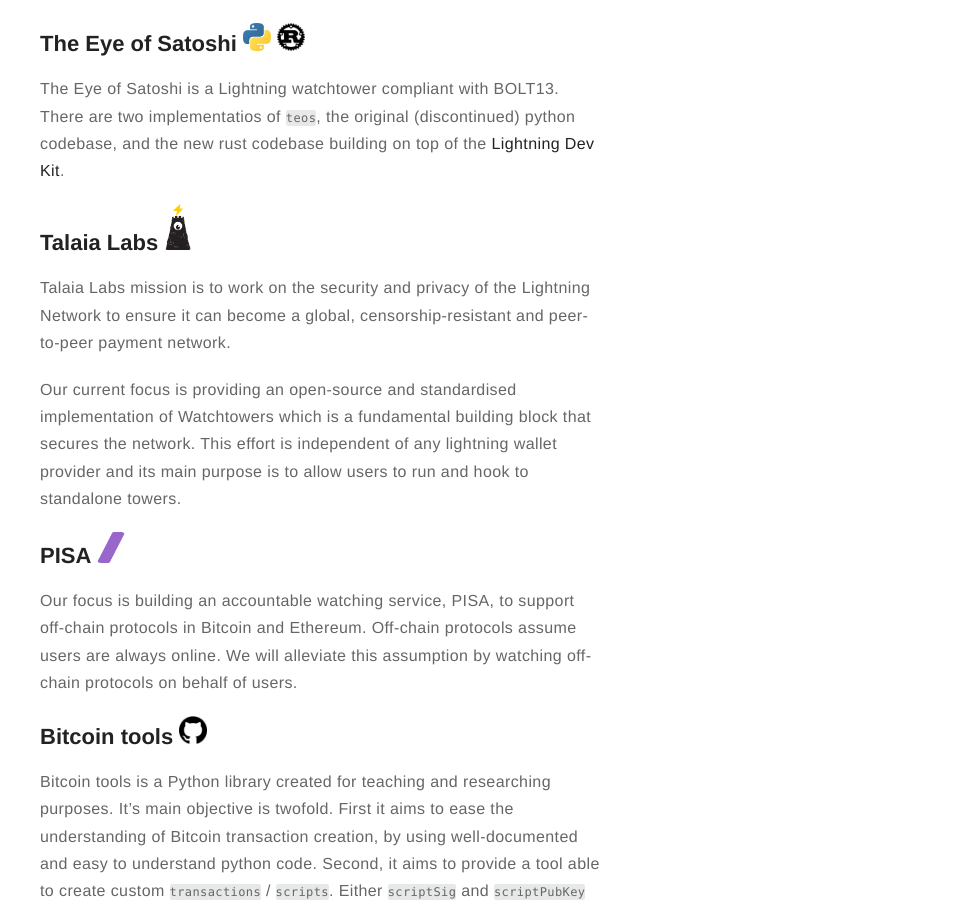
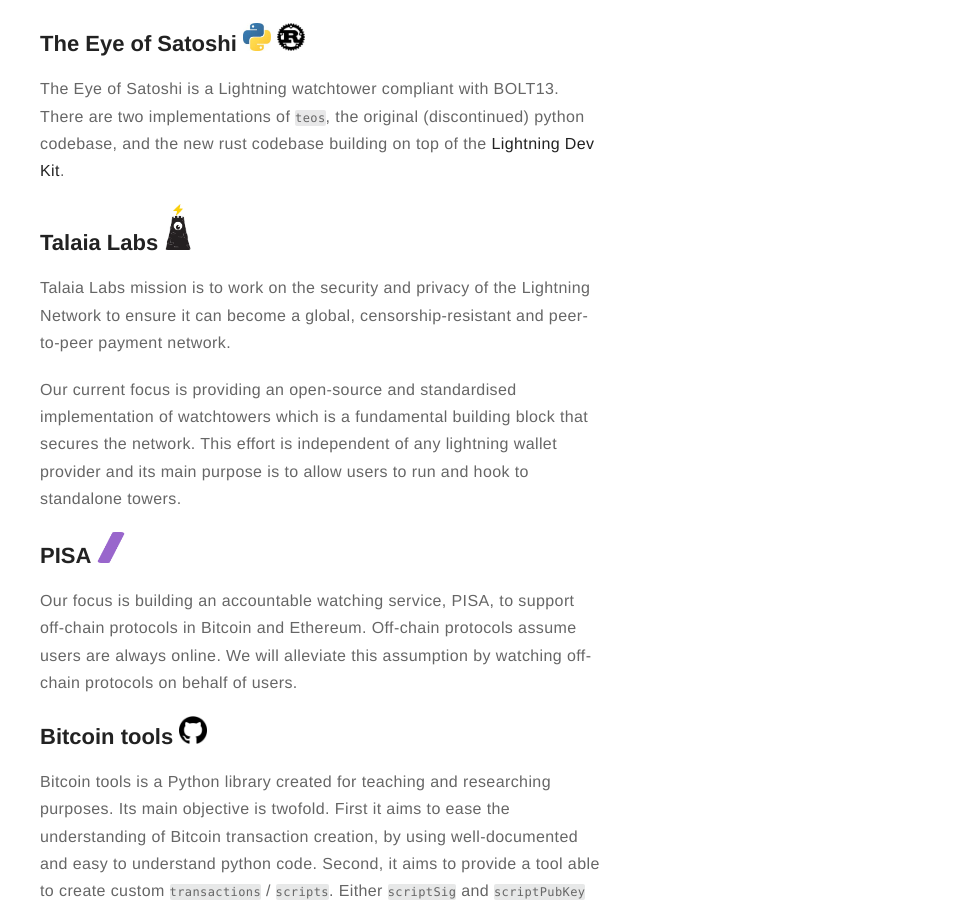
Before and after one commit to sr-gi/me, a Jekyll site: the page built from projects.md, in a window 1280 px wide. Shown: the part 196-1103 px from the top of the page, without its empty margins (320-1280 px from the left). Built offline with Jekyll 4.4.1, drawn with Linux system fonts in a browser that asks for light colours.

Commit message:
Fixes some typos

```diff
--- a/Gemfile
+++ b/Gemfile
@@ -3,3 +3,5 @@ source 'http://rubygems.org'
 gem 'github-pages'
 gem 'html-proofer'
 gem 'jekyll-admin'
+
+gem "webrick", "~> 1.7"
--- a/projects.md
+++ b/projects.md
@@ -6,12 +6,12 @@ layout: page
 # Projects
 
 ## The Eye of Satoshi [![](../assets/images/python-logo.png)](https://github.com/talaia-labs/python-teos/) [![](../assets/images/rust-logo.png)](https://github.com/talaia-labs/rust-teos/)
-The Eye of Satoshi is a Lightning watchtower compliant with BOLT13. There are two implementatios of `teos`, the original (discontinued) python codebase, and the new rust codebase building on top of the [Lightning Dev Kit](https://lightningdevkit.org/).
+The Eye of Satoshi is a Lightning watchtower compliant with BOLT13. There are two implementations of `teos`, the original (discontinued) python codebase, and the new rust codebase building on top of the [Lightning Dev Kit](https://lightningdevkit.org/).
 
 ## Talaia Labs [![](../assets/images/talaia-logo.png)](https://talaia.watch/)
 Talaia Labs mission is to work on the security and privacy of the Lightning Network to ensure it can become a global, censorship-resistant and peer-to-peer payment network.
 
-Our current focus is providing an open-source and standardised implementation of Watchtowers which is a fundamental building block that secures the network. This effort is independent of any lightning wallet provider and its main purpose is to allow users to run and hook to standalone towers.
+Our current focus is providing an open-source and standardised implementation of watchtowers which is a fundamental building block that secures the network. This effort is independent of any lightning wallet provider and its main purpose is to allow users to run and hook to standalone towers.
 
 
 ## PISA [![](../assets/images/pisa-logo.png)](https://pisa.watch)
@@ -20,7 +20,7 @@ Our focus is building an accountable watching service, PISA, to support off-chai
 
 ## Bitcoin tools [![](../assets/images/github-logo.png)](https://github.com/sr-gi/bitcoin_tools/)
 
-Bitcoin tools is a Python library created for teaching and researching purposes. It's main objective is twofold. First it
+Bitcoin tools is a Python library created for teaching and researching purposes. Its main objective is twofold. First it
 aims to ease the understanding of Bitcoin transaction creation, by using well-documented and easy to understand
 python code. Second, it aims to provide a tool able to create custom `transactions` / `scripts`. Either `scriptSig` and `scriptPubKey` can be built from human readable strings created using `Script` syntax.
 
```
Also changed, not shown: about.md (+1 -1 lines).
